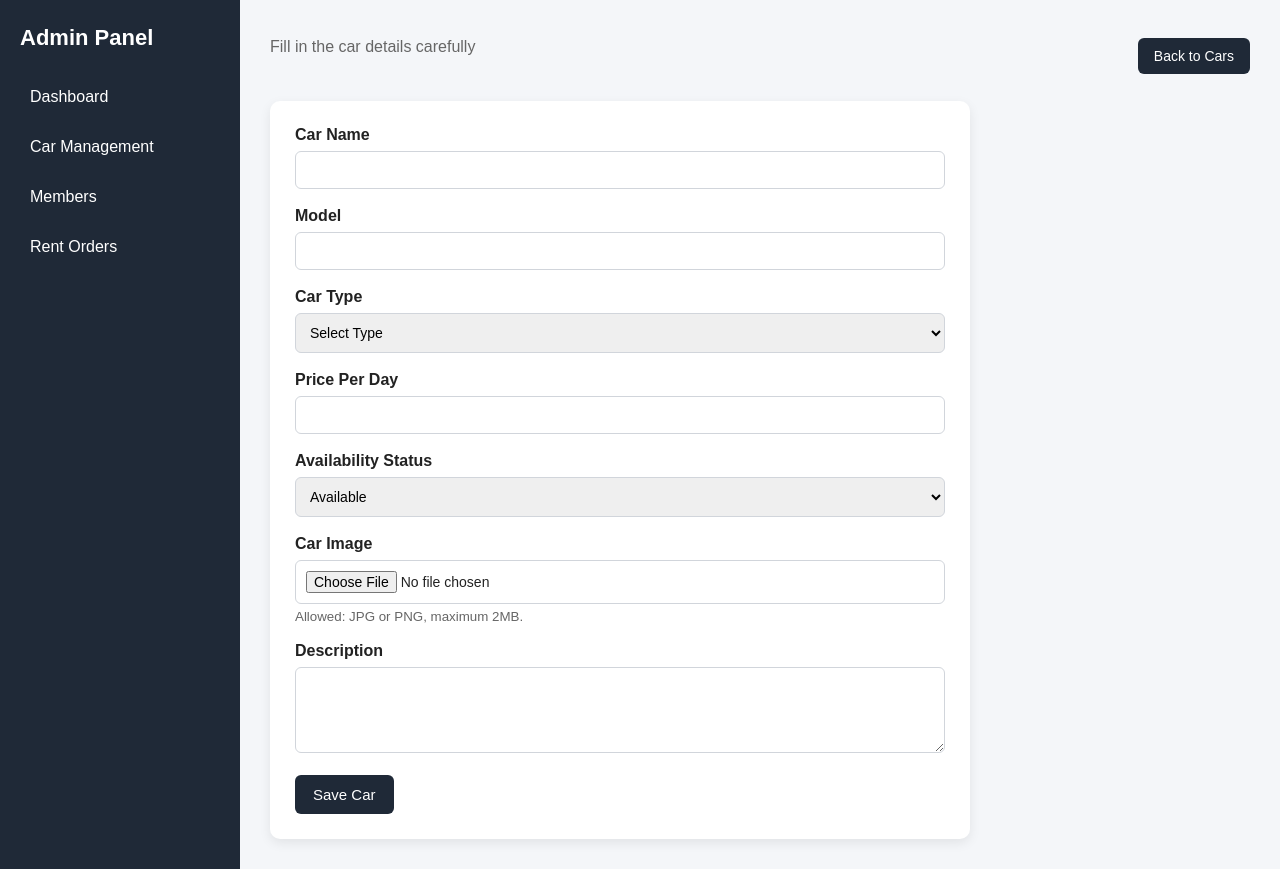
After one commit to Rifat-Miah/online-car-rent-management-system, a PHP site: page /views/admin/car_form.php in a window 1280 px wide. The commit adds this page. Run offline with PHP 8.4, Linux system fonts and the light colour scheme; the template is opened without the code that fills it, so the values that code supplies are empty.

Commit message:
Task2: add car creation with validation and image upload

```diff
--- a/assets/css/admin.css
+++ b/assets/css/admin.css
@@ -164,3 +164,78 @@ body {
 .text-center {
     text-align: center;
 }
+
+.form-card {
+    background: white;
+    padding: 25px;
+    border-radius: 10px;
+    box-shadow: 0 4px 12px rgba(0,0,0,0.08);
+    max-width: 700px;
+}
+
+.form-group {
+    margin-bottom: 18px;
+}
+
+.form-group label {
+    display: block;
+    font-weight: bold;
+    margin-bottom: 7px;
+}
+
+.form-group input,
+.form-group select,
+.form-group textarea {
+    width: 100%;
+    padding: 10px;
+    border: 1px solid #d1d5db;
+    border-radius: 6px;
+    font-size: 14px;
+}
+
+.form-group small {
+    display: block;
+    margin-top: 5px;
+    color: #666;
+}
+
+.error-text {
+    color: #dc2626 !important;
+}
+
+.alert-error {
+    background: #fee2e2;
+    color: #991b1b;
+    padding: 12px;
+    border-radius: 6px;
+    margin-bottom: 15px;
+}
+
+.alert-success {
+    background: #dcfce7;
+    color: #166534;
+    padding: 12px;
+    border-radius: 6px;
+    margin-bottom: 15px;
+}
+
+.btn-submit {
+    background: #1f2937;
+    color: white;
+    border: none;
+    padding: 11px 18px;
+    border-radius: 6px;
+    cursor: pointer;
+    font-size: 15px;
+}
+
+.btn-submit:hover {
+    background: #374151;
+}
+
+.car-thumb {
+    width: 70px;
+    height: 45px;
+    object-fit: cover;
+    border-radius: 6px;
+}
--- /dev/null
+++ b/views/admin/car_form.php
@@ -0,0 +1,117 @@
+<!DOCTYPE html>
+<html lang="en">
+<head>
+    <meta charset="UTF-8">
+    <title><?php echo htmlspecialchars($formTitle); ?> - Online Car Rent</title>
+    <link rel="stylesheet" href="assets/css/admin.css">
+</head>
+<body>
+
+<div class="admin-wrapper">
+
+    <aside class="sidebar">
+        <h2>Admin Panel</h2>
+
+        <a href="index.php?controller=adminDashboard">Dashboard</a>
+        <a href="index.php?controller=adminCars">Car Management</a>
+        <a href="index.php?controller=adminMembers">Members</a>
+        <a href="index.php?controller=adminOrders">Rent Orders</a>
+    </aside>
+
+    <main class="main-content">
+        <div class="page-header">
+            <div>
+                <h1><?php echo htmlspecialchars($formTitle); ?></h1>
+                <p class="subtitle">Fill in the car details carefully</p>
+            </div>
+
+            <a class="btn-primary" href="index.php?controller=adminCars">Back to Cars</a>
+        </div>
+
+        <div class="form-card">
+            <?php if (!empty($errors['general'])): ?>
+                <div class="alert-error">
+                    <?php echo htmlspecialchars($errors['general']); ?>
+                </div>
+            <?php endif; ?>
+
+            <form action="<?php echo htmlspecialchars($formAction); ?>" method="POST" enctype="multipart/form-data">
+                <input type="hidden" name="csrf_token" value="<?php echo htmlspecialchars($csrfToken); ?>">
+
+                <div class="form-group">
+                    <label>Car Name</label>
+                    <input type="text" name="name" value="<?php echo htmlspecialchars($car['name']); ?>">
+                    <?php if (!empty($errors['name'])): ?>
+                        <small class="error-text"><?php echo htmlspecialchars($errors['name']); ?></small>
+                    <?php endif; ?>
+                </div>
+
+                <div class="form-group">
+                    <label>Model</label>
+                    <input type="text" name="model" value="<?php echo htmlspecialchars($car['model']); ?>">
+                    <?php if (!empty($errors['model'])): ?>
+                        <small class="error-text"><?php echo htmlspecialchars($errors['model']); ?></small>
+                    <?php endif; ?>
+                </div>
+
+                <div class="form-group">
+                    <label>Car Type</label>
+                    <select name="type">
+                        <option value="">Select Type</option>
+                        <?php
+                        $types = ['Private car', 'Microbus', 'PickUp', 'SUV', 'Van', 'Sedan'];
+                        foreach ($types as $type):
+                        ?>
+                            <option value="<?php echo htmlspecialchars($type); ?>"
+                                <?php echo ($car['type'] === $type) ? 'selected' : ''; ?>>
+                                <?php echo htmlspecialchars($type); ?>
+                            </option>
+                        <?php endforeach; ?>
+                    </select>
+                    <?php if (!empty($errors['type'])): ?>
+                        <small class="error-text"><?php echo htmlspecialchars($errors['type']); ?></small>
+                    <?php endif; ?>
+                </div>
+
+                <div class="form-group">
+                    <label>Price Per Day</label>
+                    <input type="number" step="0.01" min="1" name="price_per_day" value="<?php echo htmlspecialchars($car['price_per_day']); ?>">
+                    <?php if (!empty($errors['price_per_day'])): ?>
+                        <small class="error-text"><?php echo htmlspecialchars($errors['price_per_day']); ?></small>
+                    <?php endif; ?>
+                </div>
+
+                <div class="form-group">
+                    <label>Availability Status</label>
+                    <select name="availability_status">
+                        <option value="available" <?php echo ($car['availability_status'] === 'available') ? 'selected' : ''; ?>>Available</option>
+                        <option value="unavailable" <?php echo ($car['availability_status'] === 'unavailable') ? 'selected' : ''; ?>>Unavailable</option>
+                    </select>
+                    <?php if (!empty($errors['availability_status'])): ?>
+                        <small class="error-text"><?php echo htmlspecialchars($errors['availability_status']); ?></small>
+                    <?php endif; ?>
+                </div>
+
+                <div class="form-group">
+                    <label>Car Image</label>
+                    <input type="file" name="image" accept="image/jpeg,image/png">
+                    <small>Allowed: JPG or PNG, maximum 2MB.</small>
+                    <?php if (!empty($errors['image'])): ?>
+                        <small class="error-text"><?php echo htmlspecialchars($errors['image']); ?></small>
+                    <?php endif; ?>
+                </div>
+
+                <div class="form-group">
+                    <label>Description</label>
+                    <textarea name="description" rows="4"><?php echo htmlspecialchars($car['description']); ?></textarea>
+                </div>
+
+                <button type="submit" class="btn-submit">Save Car</button>
+            </form>
+        </div>
+    </main>
+
+</div>
+
+</body>
+</html>
```
Also changed, not shown: controllers/AdminController.php (+169 -0 lines), models/AdminCarModel.php (+20 -0 lines), views/admin/cars.php (+13 -2 lines), 1 other file.
